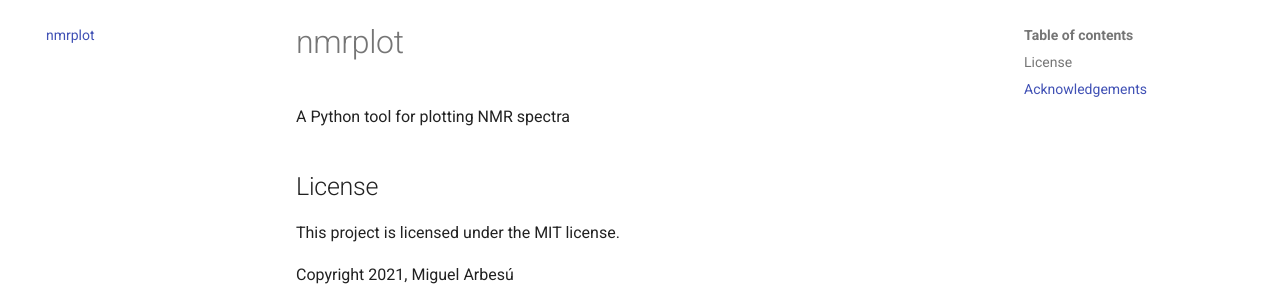
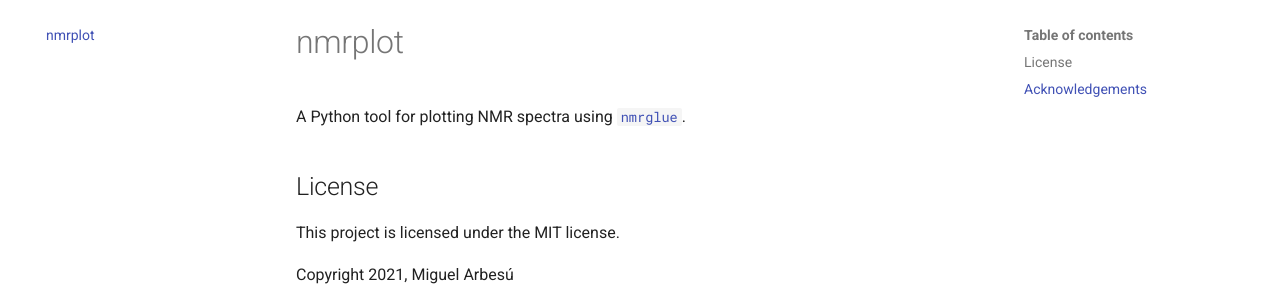
Before and after one commit to miguelarbesu/nmrplot, an MkDocs documentation site: the page built from docs/index.md, in a window 1280 px wide. Shown: the part 124-424 px from the top of the page. Built offline with MkDocs 1.6.1 and Material for MkDocs 9.7.7, drawn with Linux system fonts in a browser that asks for light colours; comment, search, counter and statistics services are not loaded.

Commit message:
docs(docs/index.md): add reference to nmrglue

```diff
--- a/docs/index.md
+++ b/docs/index.md
@@ -1,6 +1,6 @@
 # nmrplot
 
-A Python tool for plotting NMR spectra
+A Python tool for plotting NMR spectra using [`nmrglue`](https://nmrglue.readthedocs.io/en/latest/).
 
 ## License
 
```
